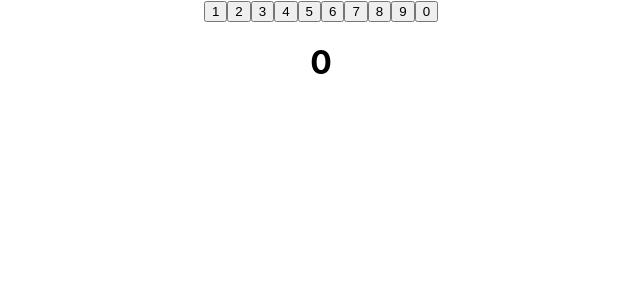
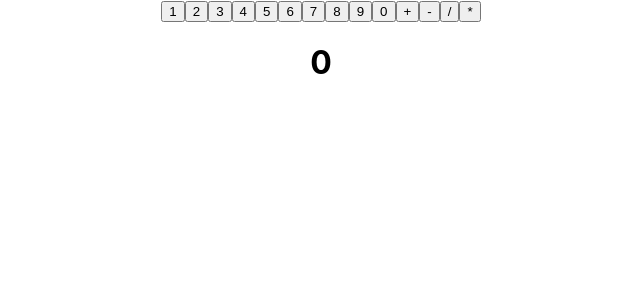
Before and after one commit to helloYash112/miniCalsi, a React (Create React App) app: page / in a window 1280 px wide. Shown: the top 300 px of the page, without its empty margins (319-959 px from the left). Built offline with nearby package versions, Linux system fonts and the light colour scheme.

Commit message:
new features add to app js file

```diff
--- a/src/App.js
+++ b/src/App.js
@@ -2,23 +2,42 @@ import TabButton from './components/tabButton/tabButton';
 import {useState} from 'react'
 import './App.css';
 
+
+
 function App() {
-  const[data,getData]=useState(0);
-  function calcy(data){
-    getData(data);
+  const[data,getData]=useState("0");
+  function number(datas){
+      if(data==="0"){
+         getData(datas);
+      }
+      else
+      getData(data+datas);
   }
+
+  function calcy(operator){
+    let temp=number(data);
+
+  }
+
   return (
     <div className="App">
-      <TabButton whenClick={()=>calcy(1)}>1</TabButton>
-      <TabButton whenClick={()=>calcy(2)}>2</TabButton>
-      <TabButton whenClick={()=>calcy(3)}>3</TabButton>
-      <TabButton whenClick={()=>calcy(4)}>4</TabButton>
-      <TabButton whenClick={()=>calcy(5)}>5</TabButton>
-      <TabButton whenClick={()=>calcy(6)}>6</TabButton>
-      <TabButton whenClick={()=>calcy(7)}>7</TabButton>
-      <TabButton whenClick={()=>calcy(8)}>8</TabButton>
-      <TabButton whenClick={()=>calcy(9)}>9</TabButton>
-      <TabButton whenClick={()=>calcy(0)}>0</TabButton>
+      <main>
+      <TabButton whenClick={()=>number("1")}>1</TabButton>
+      <TabButton whenClick={()=>number("2")}>2</TabButton>
+      <TabButton whenClick={()=>number("3")}>3</TabButton>
+      <TabButton whenClick={()=>number("4")}>4</TabButton>
+      <TabButton whenClick={()=>number("5")}>5</TabButton>
+      <TabButton whenClick={()=>number("6")}>6</TabButton>
+      <TabButton whenClick={()=>number("7")}>7</TabButton>
+      <TabButton whenClick={()=>number("8")}>8</TabButton>
+      <TabButton whenClick={()=>number("9")}>9</TabButton>
+      <TabButton whenClick={()=>number("0")}>0</TabButton>
+      <TabButton  whenClick={()=>calcy('add')}>+</TabButton>
+      <TabButton whenClick={()=>calcy('sub')}>-</TabButton>
+      <TabButton whenClick={()=>calcy('div')}>/</TabButton>
+      <TabButton whenClick={()=>calcy('mul')}>*</TabButton>
+      </main>
+
       <h1>{data}</h1>
     </div>
   );
```
